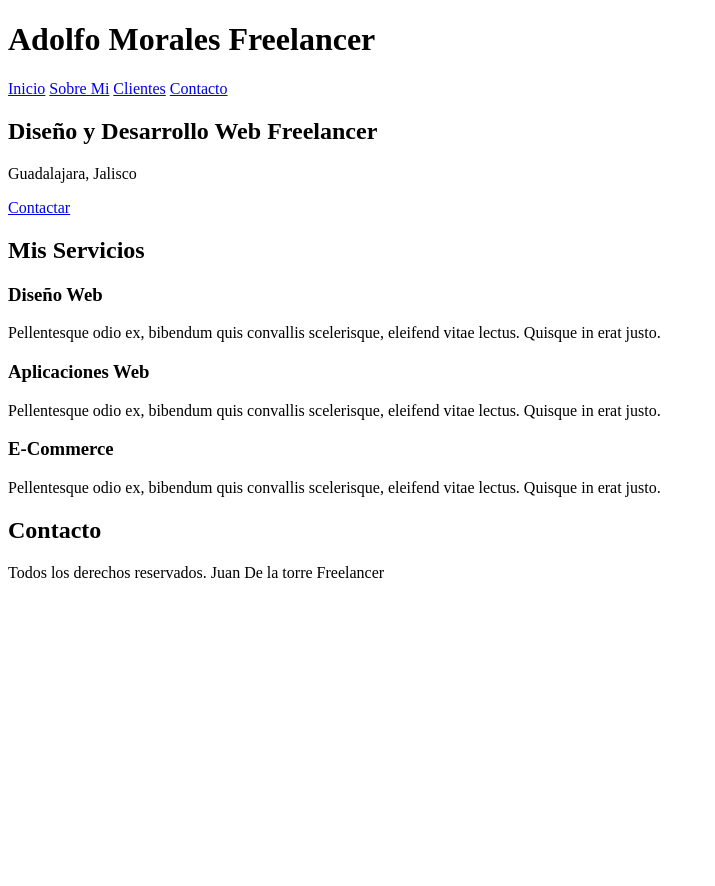
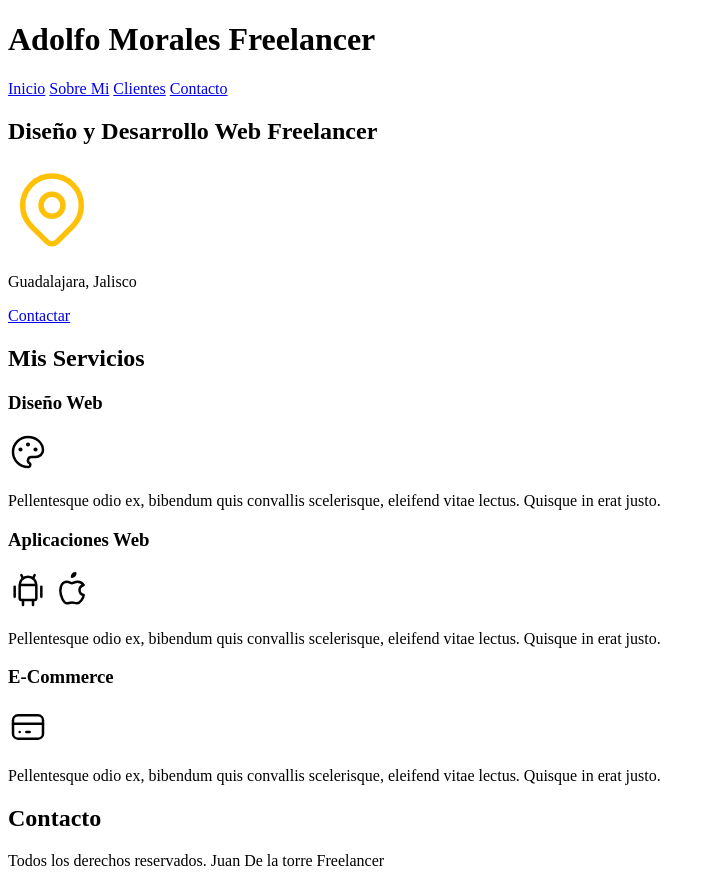
Before and after one commit to Adolfo20bm/freelancer, a plain HTML site: page index.html in a window 1280 px wide. Shown: the whole page, without its empty margins (0-715 px from the left). Before the commit the page ends 800 px from the top, so only its background shows below. Drawn offline with Linux system fonts and the light colour scheme.

Commit message:
añadiendo imagenes con html

```diff
--- a/index.html
+++ b/index.html
@@ -22,7 +22,13 @@
 
     <section>
         <h2>Diseño y Desarrollo Web <span> Freelancer</span></h2>
+        <svg xmlns="http://www.w3.org/2000/svg" class="icon icon-tabler icon-tabler-map-pin" width="88" height="88" viewBox="0 0 24 24" stroke-width="1.5" stroke="#ffc107" fill="none" stroke-linecap="round" stroke-linejoin="round">
+            <path stroke="none" d="M0 0h24v24H0z" fill="none"/>
+            <circle cx="12" cy="11" r="3" />
+            <path d="M17.657 16.657l-4.243 4.243a2 2 0 0 1 -2.827 0l-4.244 -4.243a8 8 0 1 1 11.314 0z" />
+          </svg>
         <p>Guadalajara, Jalisco</p>
+
         <a href="#">Contactar</a>
     </section>
 
@@ -33,16 +39,45 @@
         <section>
 
             <h3>Diseño Web</h3>
+            <svg xmlns="http://www.w3.org/2000/svg" class="icon icon-tabler icon-tabler-palette" width="40" height="40" viewBox="0 0 24 24" stroke-width="1.5" stroke="#000000" fill="none" stroke-linecap="round" stroke-linejoin="round">
+                <path stroke="none" d="M0 0h24v24H0z" fill="none"/>
+                <path d="M12 21a9 9 0 1 1 0 -18a9 8 0 0 1 9 8a4.5 4 0 0 1 -4.5 4h-2.5a2 2 0 0 0 -1 3.75a1.3 1.3 0 0 1 -1 2.25" />
+                <circle cx="7.5" cy="10.5" r=".5" fill="currentColor" />
+                <circle cx="12" cy="7.5" r=".5" fill="currentColor" />
+                <circle cx="16.5" cy="10.5" r=".5" fill="currentColor" />
+              </svg>
             <p> Pellentesque odio ex, bibendum quis convallis scelerisque, eleifend vitae lectus. Quisque in erat justo.
             </p>
         </section>
         <section>
             <h3>Aplicaciones Web</h3>
+            <svg xmlns="http://www.w3.org/2000/svg" class="icon icon-tabler icon-tabler-brand-android" width="40" height="40" viewBox="0 0 24 24" stroke-width="1.5" stroke="#000000" fill="none" stroke-linecap="round" stroke-linejoin="round">
+                <path stroke="none" d="M0 0h24v24H0z" fill="none"/>
+                <line x1="4" y1="10" x2="4" y2="16" />
+                <line x1="20" y1="10" x2="20" y2="16" />
+                <path d="M7 9h10v8a1 1 0 0 1 -1 1h-8a1 1 0 0 1 -1 -1v-8a5 5 0 0 1 10 0" />
+                <line x1="8" y1="3" x2="9" y2="5" />
+                <line x1="16" y1="3" x2="15" y2="5" />
+                <line x1="9" y1="18" x2="9" y2="21" />
+                <line x1="15" y1="18" x2="15" y2="21" />
+              </svg>
+              <svg xmlns="http://www.w3.org/2000/svg" class="icon icon-tabler icon-tabler-brand-apple" width="40" height="40" viewBox="0 0 24 24" stroke-width="1.5" stroke="#000000" fill="none" stroke-linecap="round" stroke-linejoin="round">
+                <path stroke="none" d="M0 0h24v24H0z" fill="none"/>
+                <path d="M9 7c-3 0 -4 3 -4 5.5c0 3 2 7.5 4 7.5c1.088 -.046 1.679 -.5 3 -.5c1.312 0 1.5 .5 3 .5s4 -3 4 -5c-.028 -.01 -2.472 -.403 -2.5 -3c-.019 -2.17 2.416 -2.954 2.5 -3c-1.023 -1.492 -2.951 -1.963 -3.5 -2c-1.433 -.111 -2.83 1 -3.5 1c-.68 0 -1.9 -1 -3 -1z" />
+                <path d="M12 4a2 2 0 0 0 2 -2a2 2 0 0 0 -2 2" />
+              </svg>
             <p> Pellentesque odio ex, bibendum quis convallis scelerisque, eleifend vitae lectus. Quisque in erat justo.
             </p>
         </section>
         <section>
             <h3>E-Commerce</h3>
+            <svg xmlns="http://www.w3.org/2000/svg" class="icon icon-tabler icon-tabler-credit-card" width="40" height="40" viewBox="0 0 24 24" stroke-width="1.5" stroke="#000000" fill="none" stroke-linecap="round" stroke-linejoin="round">
+                <path stroke="none" d="M0 0h24v24H0z" fill="none"/>
+                <rect x="3" y="5" width="18" height="14" rx="3" />
+                <line x1="3" y1="10" x2="21" y2="10" />
+                <line x1="7" y1="15" x2="7.01" y2="15" />
+                <line x1="11" y1="15" x2="13" y2="15" />
+              </svg>
             <p> Pellentesque odio ex, bibendum quis convallis scelerisque, eleifend vitae lectus. Quisque in erat justo.
             </p>
         </section>
```
Also changed, not shown: img/hero.jpg (renamed from hero.jpg).
